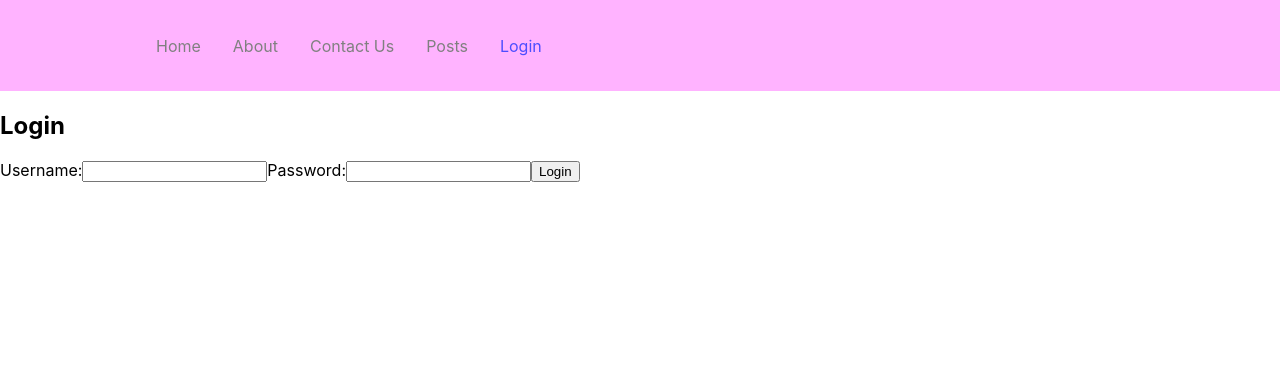
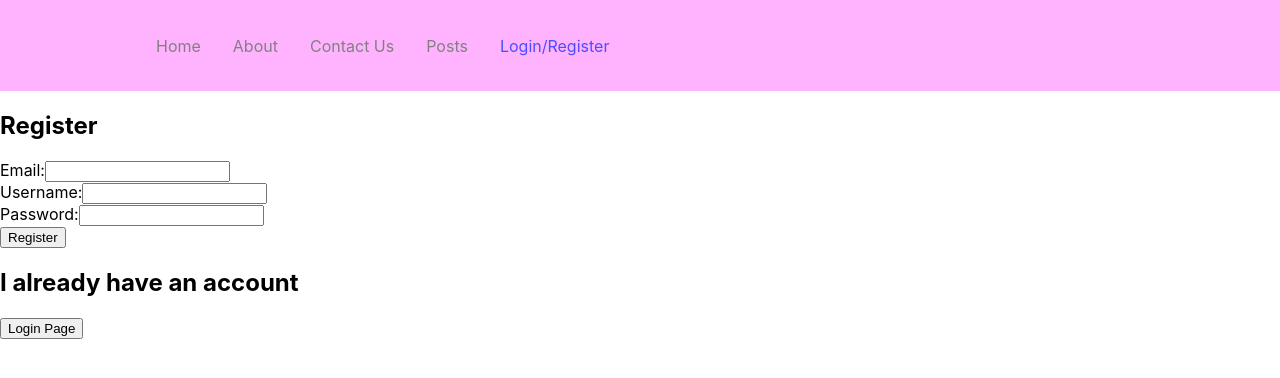
Before and after one commit to JustJunior82/UDP-dating-35L, a React (Create React App) app in the folder 35l-dating-app/: page /login in a window 1280 px wide. Shown: the top 378 px of the page. Built offline with nearby package versions, Linux system fonts and the light colour scheme.

Commit message:
Connect Backend and Frontend for Registration.
Changed Backend API call funcitonality for JSON requests and created registration fetch request.

```diff
--- a/35l-dating-app/src/components/Navbar/index.js
+++ b/35l-dating-app/src/components/Navbar/index.js
@@ -35,20 +35,20 @@ const DefaultNavBar = () => {
         <>
             <Nav>
                 <NavMenu>
-                    <NavLink to="/" activeStyle>
+                    <NavLink to="/" >
                         Home
                     </NavLink>
-                    <NavLink to="/about" activeStyle>
+                    <NavLink to="/about" >
                         About
                     </NavLink>
-                    <NavLink to="/contact" activeStyle>
+                    <NavLink to="/contact" >
                         Contact Us
                     </NavLink>
-                    <NavLink to="/posts" activeStyle>
+                    <NavLink to="/posts" >
                         Posts
                     </NavLink>
-                    <NavLink to="/login" activeStyle>
-                        Login
+                    <NavLink to="/login" >
+                        Login/Register
                     </NavLink>
                 </NavMenu>
             </Nav>
--- a/35l-dating-app/src/pages/index.js
+++ b/35l-dating-app/src/pages/index.js
@@ -1,4 +1,29 @@
 import React from "react";
+
+async function createUser(username, password) {
+    let res = await fetch('http://localhost:12345/api/register', {
+        method: 'POST',
+        // headers: {
+        //     'content-type': 'application/json'
+        // },
+		// username: 'admin',
+		// password: 'password123',
+		// email: 'admin@email.com',
+        // body: JSON.stringify({
+        //     username: 'admin',
+        //     password: 'password123',
+		// 	email: 'admin@email.com'
+        // }),
+    });
+
+    if(await res.status !== 200) {
+        alert("Creating a user failed!");
+        return;
+    }
+
+    let json = await res.json();
+    console.log(json);
+}
 
 const Home = ({ isAuth, onLogIn, onLogOut }) => {
 	return (
@@ -8,6 +33,7 @@ const Home = ({ isAuth, onLogIn, onLogOut }) => {
 			<p>User is Logged in: {isAuth} </p>
 			<button onClick={onLogIn}>Log In</button>
 			<button onClick={onLogOut}>Log Out</button>
+			<button onClick={createUser}>Create User</button>
 		</div>
 	);
 };
--- a/35l-dating-app/src/pages/login.js
+++ b/35l-dating-app/src/pages/login.js
@@ -2,9 +2,100 @@ import React from "react";
 import { useState } from "react";
 import { useNavigate } from "react-router-dom";
 
-function Login({ setLogin }) {
+function RegisteredPage ({handleSubmit, setUsername, setPassword, toggleRegistered}) {
+    return(
+        <>
+            <div className="popup">
+                <div className="popup-inner">
+                    <h2>Login</h2>
+                    <form onSubmit={handleSubmit}>
+                        <label>
+                            Username:
+                            <input type="text" onChange={setUsername} />
+                        </label>
+                        <br/>
+                        <label>
+                            Password:
+                            <input type="password" onChange={setPassword} />
+                        </label>
+                        <button type="submit">Login</button>
+                    </form>
+                    <h2>Don't have an account?</h2>
+                    <button onClick={toggleRegistered}>Register here</button>
+                </div>
+            </div>
+        </>
+);}
+
+function UnregisteredPage ({handleSubmit, setEmail, setUsername, setPassword, toggleRegistered}) {
+    return(
+        <>
+            <div className="popup">
+                <div className="popup-inner">
+                    <h2>Register</h2>
+                    <form onSubmit={handleSubmit}>
+                        <label>
+                            Email:
+                            <input type="email" onChange={setEmail} />
+                        </label>
+                        <br/>
+                        <label>
+                            Username:
+                            <input type="text" onChange={setUsername} />
+                        </label>
+                        <br/>
+                        <label>
+                            Password:
+                            <input type="password" onChange={setPassword} />
+                        </label>
+                        <br/>
+                        <button type="submit">Register</button>
+                    </form>
+                    <h2>I already have an account</h2>
+                    <button onClick={toggleRegistered}>Login Page</button>
+                </div>
+            </div>
+        </>
+);}
+
+async function createUser(email, username, password) {
+    let response = await fetch('http://localhost:12345/api/register', {
+        method: 'POST',
+        headers: {
+            'content-type': 'application/json'
+        },
+		body: JSON.stringify({username: username, password: password, email: email})
+    });
+
+    if(await response.status !== 200) {
+        alert("Creating a user failed!");
+        return;
+    }
+
+    let json = await response.json();
+    console.log(json);
+
+    switch (json.error) {
+        case 1:
+            alert("Invalid Email. Please enter valid Email");
+            return false;
+        case 2:
+            alert("Email/Username Already Taken!");
+            return false;
+        case 3:
+            alert("Database Error, please try again later");
+            return false;
+        default:
+            console.log("Success creating user");
+            return true;
+    }
+}
+
+function Login(setLogin) {
+    const [isRegistered, setRegistered] = useState(false);
     const [username, setUsername] = useState('');
     const [password, setPassword] = useState('');
+    const [email, setEmail] = useState('');
     const navigate = useNavigate();
 
     const handleRedirect = () => {
@@ -14,42 +105,49 @@ function Login({ setLogin }) {
     function handleLogin(event) {
         event.preventDefault()
         // Implement API Authentication call
-        let auth = true;
-        let userData = { username: "dummy user",  image: "image-url", preferences: ["A", "B", "C"] };
+        console.log("attemped login");
+        let auth = false;
+        // let userData = { username: "dummy user",  image: "image-url", preferences: ["A", "B", "C"] };
 
         if (auth) {
-            setLogin(userData);
+            // setLogin(userData);
             // After Login, redirect to Profile Page
             handleRedirect();
         }
     }
 
+    function handleRegistration(event) {
+        event.preventDefault();
+        createUser(email, username, password).then(success => {
+            if (success) {
+                handleRedirect();
+            }});
+    }
+
+    const handleEmailChange = (event) => {
+        setEmail(event.target.value);
+        console.log(email);
+    }
+
     const handleUsernameChange = (event) => {
         setUsername(event.target.value);
+        console.log(username);
     }
 
     const handlePasswordChange = (event) => {
         setPassword(event.target.value);
+        console.log(password);
     }
 
-    return (
-        <div className="popup">
-            <div className="popup-inner">
-                <h2>Login</h2>
-                <form onSubmit={handleLogin}>
-                    <label>
-                        Username:
-                        <input type="text" value={username} onChange={handleUsernameChange} />
-                    </label>
-                    <label>
-                        Password:
-                        <input type="password" value={password} onChange={handlePasswordChange} />
-                    </label>
-                    <button type="submit">Login</button>
-                </form>
-            </div>
-        </div>
-    )
+    return isRegistered ? <RegisteredPage  handleSubmit={handleLogin}
+                                            setUsername={handleUsernameChange}
+                                            setPassword={handlePasswordChange}
+                                            toggleRegistered={() => setRegistered(false)}/> :
+                          <UnregisteredPage handleSubmit={handleRegistration}
+                                            setEmail={handleEmailChange}
+                                            setUsername={handleUsernameChange}
+                                            setPassword={handlePasswordChange}
+                                            toggleRegistered={() => setRegistered(true)}/>;
 };
 
 export default Login;
--- a/35l-dating-app/src/pages/posts.js
+++ b/35l-dating-app/src/pages/posts.js
@@ -12,7 +12,7 @@ function renderPosts(info) {
     <>
         {info.map((user) => {return (
             <>
-                <div>
+                <div key={user.username}>
                     <h3>{user.username}</h3>
                     <img src={user.image} alt=""></img>
                     <ul>
@@ -82,7 +82,7 @@ function Search(update) { // handles input filtering and relays information to b
 }
 
 function Posts() {
-    const [preferences, setPreferences] = useState([]);
+    // const [preferences, setPreferences] = useState([]);
     const [posts, setPosts] = useState([ //dummy function
         // can get backend to display profiles in order of popularity?
         // send info of click to backend and keep track of number of page visits?
--- a/35l-dating-app/src/pages/profile.js
+++ b/35l-dating-app/src/pages/profile.js
@@ -1,6 +1,23 @@
 import React from "react";
 
+async function get_profile_data(username) {
+    const response = await fetch("http://0.0.0.0:12345/api/get_profile", {
+        method: 'GET',
+        headers: {
+            'content-type': 'application/json'
+        },
+		body: JSON.stringify({username: username})
+    });
+    const profile = await response.json();
+    console.log(profile);
+}
+
+async function post_profile(username) {
+
+}
+
 function Profile ({ props }) {
+    get_profile_data(props.username);
     return (
         <>
             <h1>User's Own Profile</h1>
```
